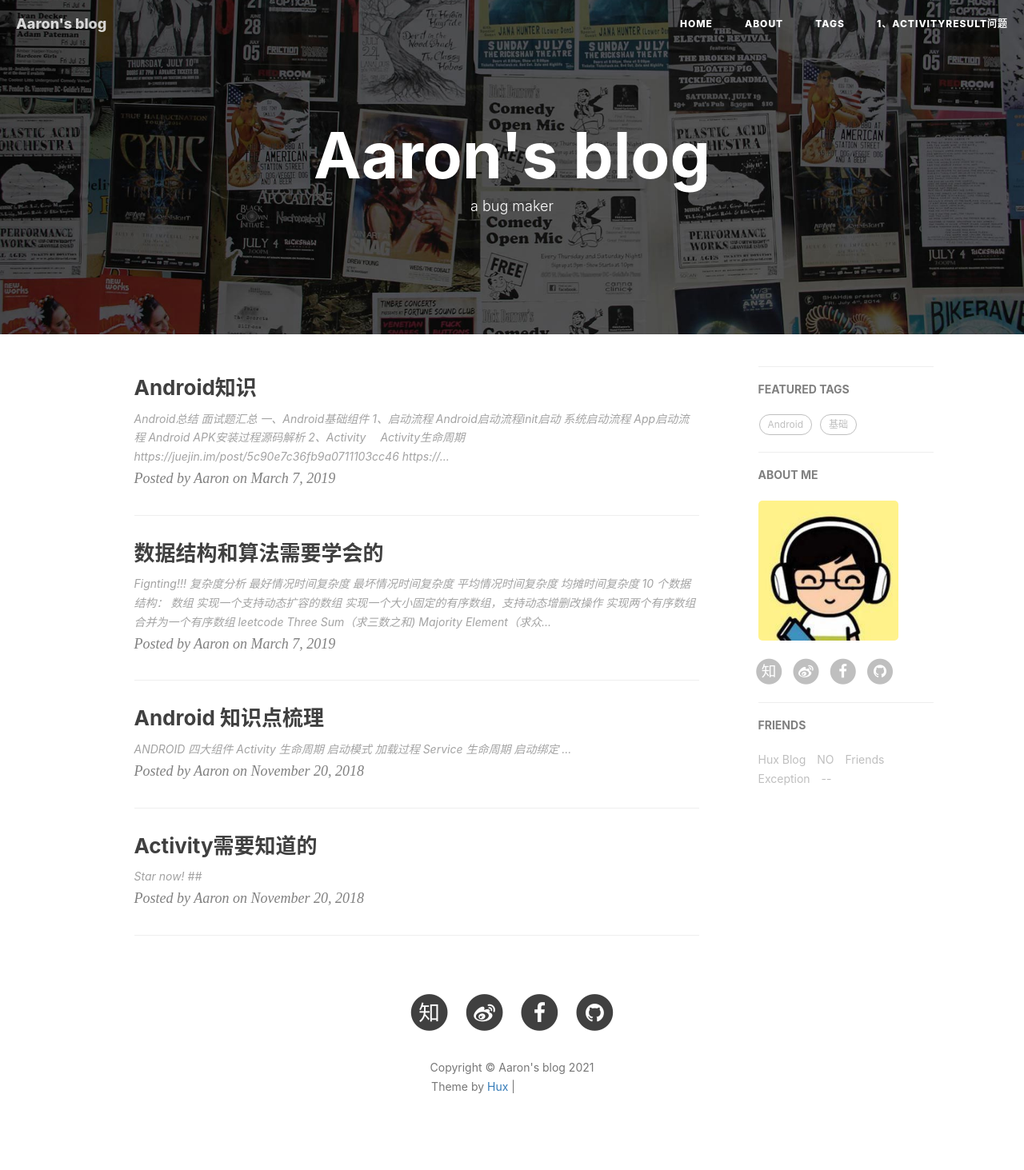
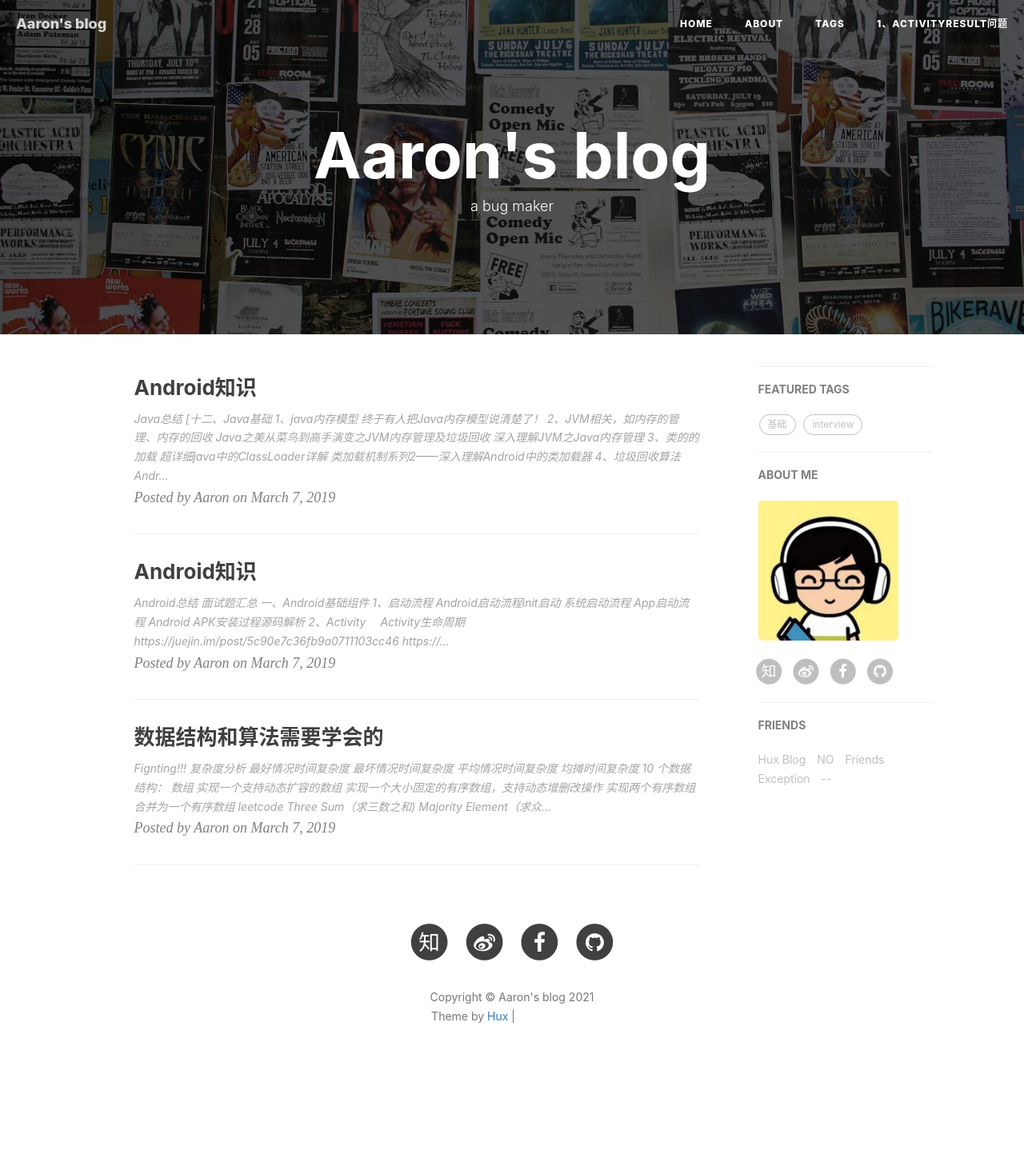
Before and after one commit to KingHeavens/zhjing03.github.io, a Jekyll site: the page built from index.html, in a window 1280 px wide. Shown: the whole page at 80% size. Built offline with Jekyll 4.4.1, drawn with Linux system fonts in a browser that asks for light colours; nearby versions of some CDN libraries; the list of posts is cut into pages by our own code; comment, search, counter and statistics services are not loaded; after the commit the page ends 1375 px from its top, so only the background shows below that; some of the changed lines change nothing that is shown; grey boxes are pictures that could not be loaded.

Commit message:
new desc

```diff
--- a/_posts/2018-11-20-Activity.markdown
+++ /dev/null
@@ -1,16 +0,0 @@
----
-layout:     post
-title:      "Activity需要知道的"
-subtitle:   ""
-date:       2018-11-20
-author:     "Aaron"
-header-img: "img/post-bg-js-version.jpg"
-tags:
-    - Android
-    - Activity
-    - 四大组件
----
-
-> Star now!
-
-##
--- a/_posts/2018-11-20-knowledge.markdown
+++ /dev/null
@@ -1,150 +0,0 @@
----
-layout:     post
-title:      "Android 知识点梳理"
-subtitle:   ""
-date:       2018-11-20
-author:     "Aaron"
-header-img: "img/post-bg-js-version.jpg"
-tags:
-    - Android
-    - plan
----
-
-# ANDROID
-
-## 四大组件
-
-* Activity
-
-  1. 生命周期
-
-  2. 启动模式
-
-  3. 加载过程
-
-* Service
-
-  1. 生命周期
-
-  2. 启动绑定
-
-  3. 加载过程
-  4. IntentService
-
-* BroadcastReceiver
-
-  1. 原理
-  2. LocalBroadcastReceiver
-  3. 广播类型
-
-* ContentProvider
-
-  1. 原理
-
-* Fragment
-
-  1. 生命周期
-  2. activity fragment 通信
-  3. FragementManager
-  4. 重叠bug
-  5. 栈管理
-
-## View体系
-
-* Window机制
-* View滑动
-* Scroller
-* NestedScrolling
-* View事件分发机制
-* View滑动冲突
-* View工作原理
-* 自定义View
-
-## 进程
-
-* 序列化
-* Binder机制
-* Android中IPC方式
-* IPC选择
-* 多进程需要注意的问题
-
-## 线程
-
-* Android消息机制（Handler机制）
-* AsyncTask,HandlerIntent,IntentService原理
-* 线程池
-* java并发编程
-* RxJava
-
-## 网络
-
-* TCP UDP
-* http/https
-* 网络请求框架
-* java 网络编程
-
-## 存储
-
-* SharedPreferences (缺点)
-* 内部存储
-* 外部存储
-* SQLite
-
-## 内存管理
-
-* 内存管理机制
-* LRUCache
-* Android 内存泄漏
-
-## 图片加载
-
-* 图片加载库比较
-* Glide
-* 怎样实现一个图片加载框架
-
-## 动画
-
-* View动画
-* 属性动画
-* 差值器
-* 估值器
-* 动画原理
-
-## 架构设计
-
-* 如何设计App架构
-* MVC
-
-* MVP
-
-* MVVM
-
-* AAC
-
-
-# 事件分发
-
-* EventBus
-* RxJava
-
-## 性能优化
-
-* 内存泄漏
-* OOM
-* UI卡顿
-* 优化方法
-
-## Widget使用与分析
-
-RecyclerView
-
-## 其它
-
-- 组件化开发
-- 插件化开发
-
-*  设计模式
-
-
-
-# Java  基础
--- a/_posts/2019-08-19-android-interview.markdown
+++ b/_posts/2019-08-19-android-interview.markdown
@@ -379,59 +379,10 @@ https://design-patterns.readthedocs.io/zh_CN/latest/read_uml.html
 
 [秒懂系列](https://blog.csdn.net/ShuSheng0007)
 
-### 十二、Java基础
 
-#### 1、java内存模型
 
-[终于有人把Java内存模型说清楚了！](http://developer.51cto.com/art/201807/579744.htm)
+##### 创建型
 
-#### 2、JVM相关，如内存的管理、内存的回收
+##### 结构型
 
-[Java之美从菜鸟到高手演变之JVM内存管理及垃圾回收](https://www.cnblogs.com/likehua/p/4023667.html)
-
-[深入理解JVM之Java内存管理](https://www.jianshu.com/p/e90b5121ff45)
-
-#### 3、类的的加载
-
-[超详细java中的ClassLoader详解](https://blog.csdn.net/briblue/article/details/54973413)
-
-[类加载机制系列2——深入理解Android中的类加载器](https://www.jianshu.com/p/7193600024e7)
-
-#### 4、垃圾回收算法
-
-[Android(虚拟机)内存模型，垃圾回收机制是如何实现的？](https://www.jianshu.com/p/c871dd30ae8f)
-
-#### 5、集合、容器类
-
-List列表、Set集合、Map映射、工具类（Iterator迭代器、Enumeration枚举类、Arrays和Collections）
-
-#### 6、容器实现原理
-
-* HashTable实现原理
-* HashSet
-* TreeMap
-* HashSet与HashMap怎么判断集合元素重复
-
-##### 7、泛型
-
-[聊聊Java泛型擦除那些事](https://zhuanlan.zhihu.com/p/64583822)
-
-[泛型的意义和作用是啥？](https://www.jianshu.com/p/5179ede4c4cf)
-
-### 十三、算法积累
-
-* 链表翻转
-* 快速排序
-* 二分查找
-
-* 二叉树的深度优先遍历和广度优先遍历的具体实现
-
-* 链表逆序代码
-
-* 翻转一个单项链表
-
-* 合并多个单有序链表（假设都是递增的）
-
-* 判断单链表成环与否
-
-* TopK问题
+##### 行为
--- /dev/null
+++ b/_posts/2019-08-20-java-interview.markdown
@@ -0,0 +1,52 @@
+---
+layout:     post
+title:      "Android知识"
+subtitle:   ""
+date:       2019-03-07
+author:     "Aaron"
+header-img: "img/post-bg-js-version.jpg"
+tags:
+    - interview
+    - 基础
+---
+
+## Java总结
+
+[十二、Java基础
+
+#### 1、java内存模型
+
+[终于有人把Java内存模型说清楚了！](http://developer.51cto.com/art/201807/579744.htm)
+
+#### 2、JVM相关，如内存的管理、内存的回收
+
+[Java之美从菜鸟到高手演变之JVM内存管理及垃圾回收](https://www.cnblogs.com/likehua/p/4023667.html)
+
+[深入理解JVM之Java内存管理](https://www.jianshu.com/p/e90b5121ff45)
+
+#### 3、类的的加载
+
+[超详细java中的ClassLoader详解](https://blog.csdn.net/briblue/article/details/54973413)
+
+[类加载机制系列2——深入理解Android中的类加载器](https://www.jianshu.com/p/7193600024e7)
+
+#### 4、垃圾回收算法
+
+[Android(虚拟机)内存模型，垃圾回收机制是如何实现的？](https://www.jianshu.com/p/c871dd30ae8f)
+
+#### 5、集合、容器类
+
+List列表、Set集合、Map映射、工具类（Iterator迭代器、Enumeration枚举类、Arrays和Collections）
+
+#### 6、容器实现原理
+
+* HashTable实现原理
+* HashSet
+* TreeMap
+* HashSet与HashMap怎么判断集合元素重复
+
+#### 7、泛型
+
+[聊聊Java泛型擦除那些事](https://zhuanlan.zhihu.com/p/64583822)
+
+[泛型的意义和作用是啥？](https://www.jianshu.com/p/5179ede4c4cf)
```
Also changed, not shown: 1 other file.
